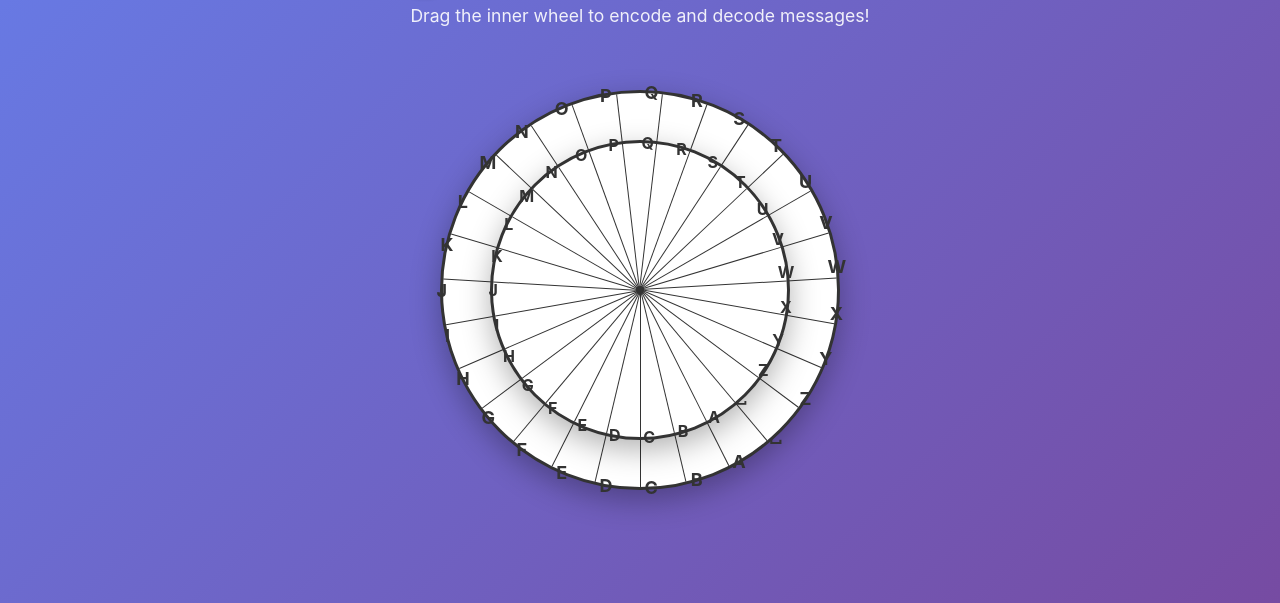
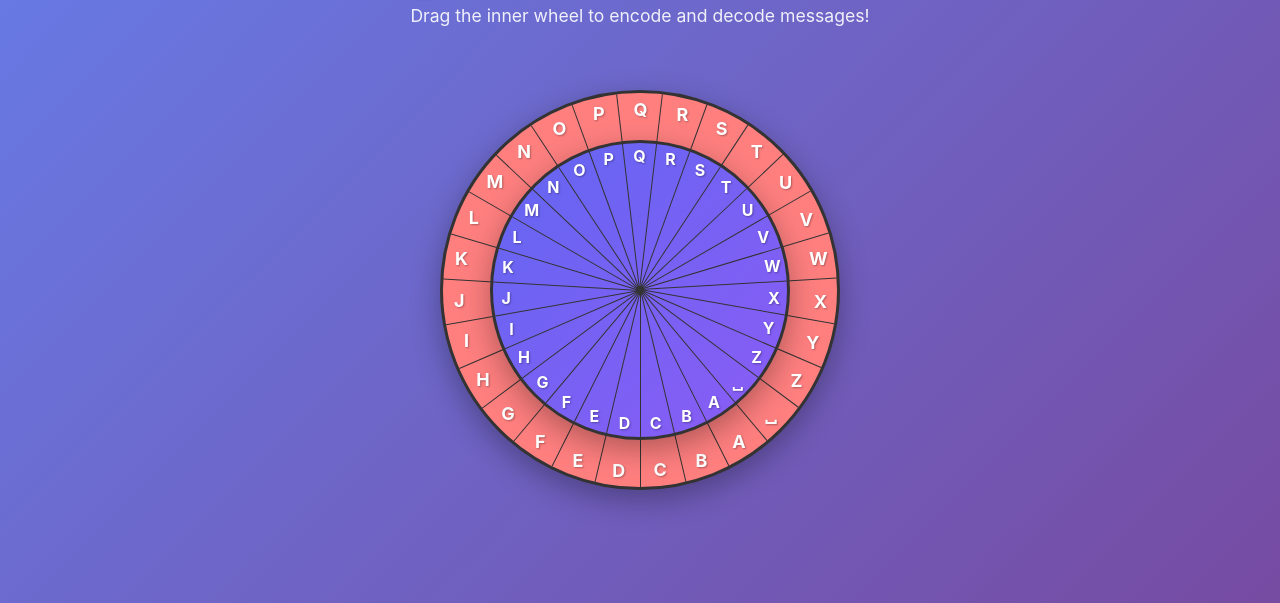
Before and after one commit to Tolverne/ceasar, a plain HTML site: page index.html in a window 1280 px wide. Shown: the part 197-800 px from the top of the page. Drawn offline with Linux system fonts and the light colour scheme.

Commit message:
Update index.html

```diff
--- a/index.html
+++ b/index.html
@@ -53,7 +53,6 @@
         .wheel {
             position: absolute;
             border-radius: 50%;
-            background: white;
             border: 3px solid #333;
             box-shadow: 0 10px 30px rgba(0,0,0,0.3);
         }
@@ -64,6 +63,7 @@
             top: 0;
             left: 0;
             z-index: 1;
+            background: #ff7f7f;
         }
 
         .inner-wheel {
@@ -74,6 +74,7 @@
             z-index: 2;
             cursor: grab;
             transition: transform 0.2s ease;
+            background: linear-gradient(135deg, #6366f1, #8b5cf6);
         }
 
         .inner-wheel:active {
@@ -106,19 +107,20 @@
         }
 
         .outer-segment {
-            padding-bottom: 15px;
+            padding-bottom: 35px;
         }
 
         .inner-segment {
-            padding-bottom: 10px;
+            padding-bottom: 25px;
         }
 
         .letter {
             font-weight: bold;
             font-size: 16px;
-            color: #333;
+            color: white;
             user-select: none;
             transform-origin: center;
+            text-shadow: 1px 1px 2px rgba(0,0,0,0.3);
         }
 
         .outer-letter {
```
